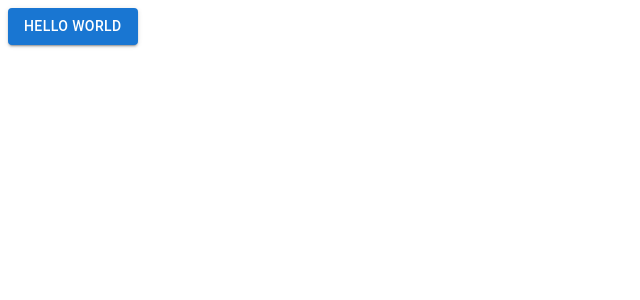
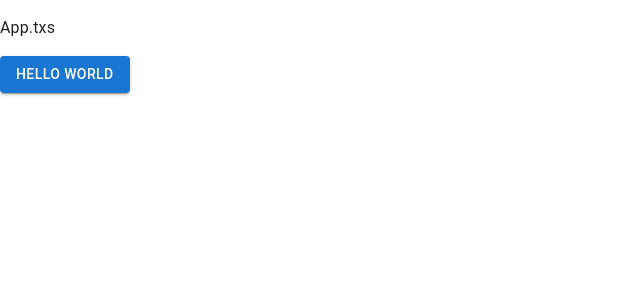
Before and after one commit to stonedev-app/llm-client-test, a React (Vite) app: page / in a window 1280 px wide. Shown: the top 300 px of the page, without its empty margins (0-640 px from the left). Built offline with nearby package versions, Linux system fonts and the light colour scheme.

Commit message:
feat: リセットCSSを適用

```diff
--- a/src/App.tsx
+++ b/src/App.tsx
@@ -1,8 +1,12 @@
+import CssBaseline from "@mui/material/CssBaseline";
 import Button from "@mui/material/Button";
 
 export function App() {
   return (
     <>
+      {/* リセットCSSを適用 */}
+      <CssBaseline />
+      <p>App.txs</p>
       <Button variant="contained">Hello world</Button>
     </>
   );
```
